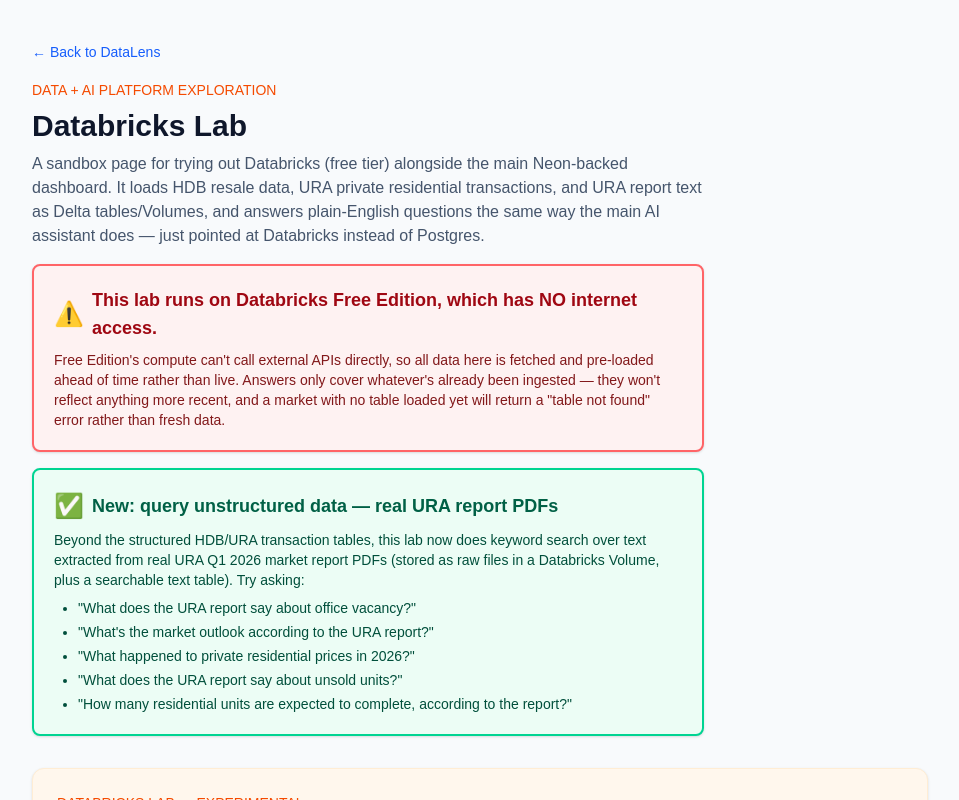
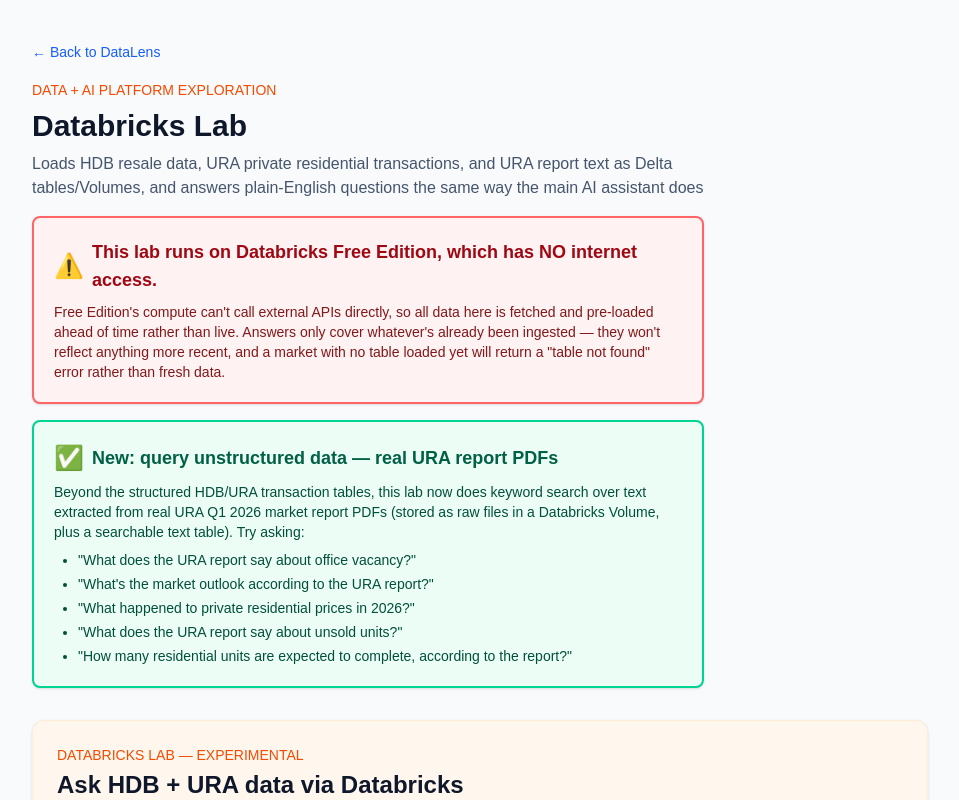
Before and after one commit to sanpedrokir/datalens-sg, a Next.js app: page /databricks-lab in a window 1280 px wide. Shown: the top 800 px of the page, without its empty margins (160-1119 px from the left). Built offline with nearby package versions, Linux system fonts and the light colour scheme.

Commit message:
Update Databricks Lab button label and page description
Rename the dashboard button to "NLP Query via Databricks" and trim the
lab page intro to focus on what it does rather than framing it as a
sandbox/free-tier experiment.

```diff
--- a/src/app/databricks-lab/page.tsx
+++ b/src/app/databricks-lab/page.tsx
@@ -26,12 +26,9 @@
           </h1>
 
           <p className="mt-2 max-w-2xl text-slate-600">
-            A sandbox page for trying out Databricks (free tier) alongside the
-            main Neon-backed dashboard. It loads HDB resale data, URA private
-            residential transactions, and URA report text as Delta
-            tables/Volumes, and answers plain-English questions the same way
-            the main AI assistant does — just pointed at Databricks instead of
-            Postgres.
+            Loads HDB resale data, URA private residential transactions, and
+            URA report text as Delta tables/Volumes, and answers plain-English
+            questions the same way the main AI assistant does
           </p>
 
           <div className="mt-4 max-w-2xl rounded-lg border-2 border-red-400 bg-red-50 p-5 shadow-sm">
--- a/src/components/dashboard-clients.tsx
+++ b/src/components/dashboard-clients.tsx
@@ -159,7 +159,7 @@
             href="/databricks-lab"
             className="shrink-0 self-center rounded-lg bg-orange-600 px-6 py-3 text-base font-semibold text-white shadow-md transition hover:bg-orange-700 hover:shadow-lg"
           >
-            Try the Databricks Lab →
+            NLP Query via Databricks →
           </Link>
         </div>
 
```
